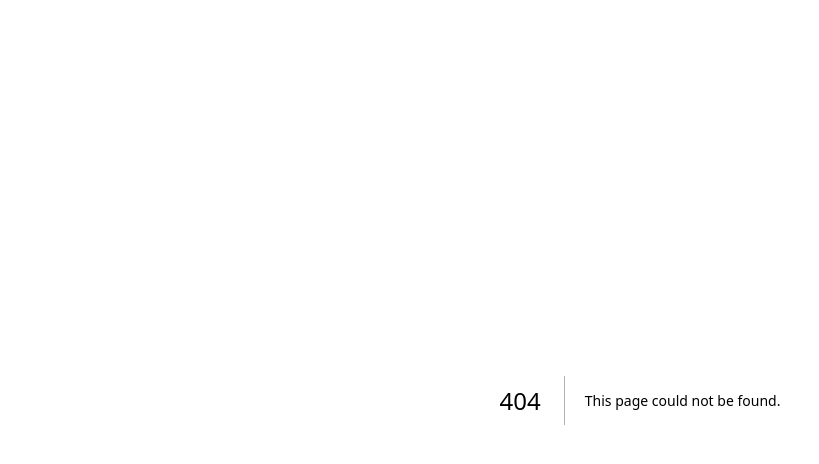
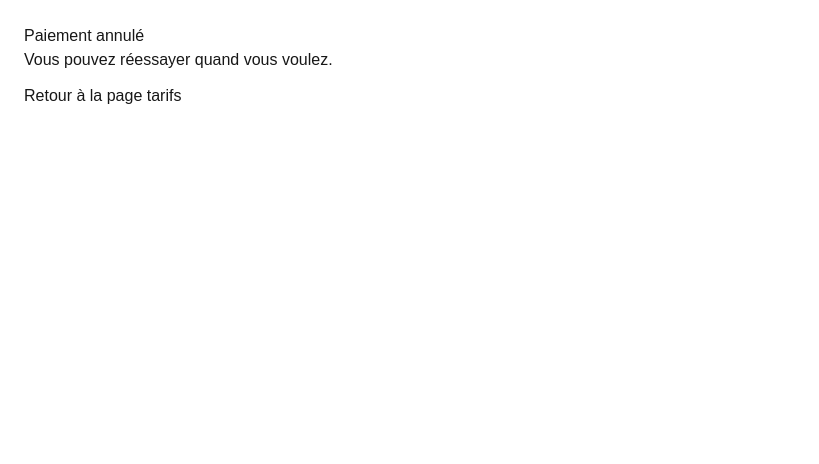
Before and after one commit to mysiacompagnyprojet/my-app-monorepo, a Next.js app in the folder frontend/my-app/: page /prenium/cancel in a window 1280 px wide. Before the commit this address had no page. Shown: the top 464 px of the page, without its empty margins (0-819 px from the left). Built offline with nearby package versions, Linux system fonts and the light colour scheme.

Commit message:
commit 12:37 15/10/25

```diff
--- /dev/null
+++ b/frontend/my-app/src/app/prenium/cancel/page.tsx
@@ -0,0 +1,11 @@
+export default function CancelPage() {
+  return (
+    <main style={{ padding: 24 }}>
+      <h1>Paiement annulé</h1>
+      <p>Vous pouvez réessayer quand vous voulez.</p>
+      <p style={{ marginTop: 12 }}>
+        <a href="/pricing">Retour à la page tarifs</a>
+      </p>
+    </main>
+  );
+}
```
